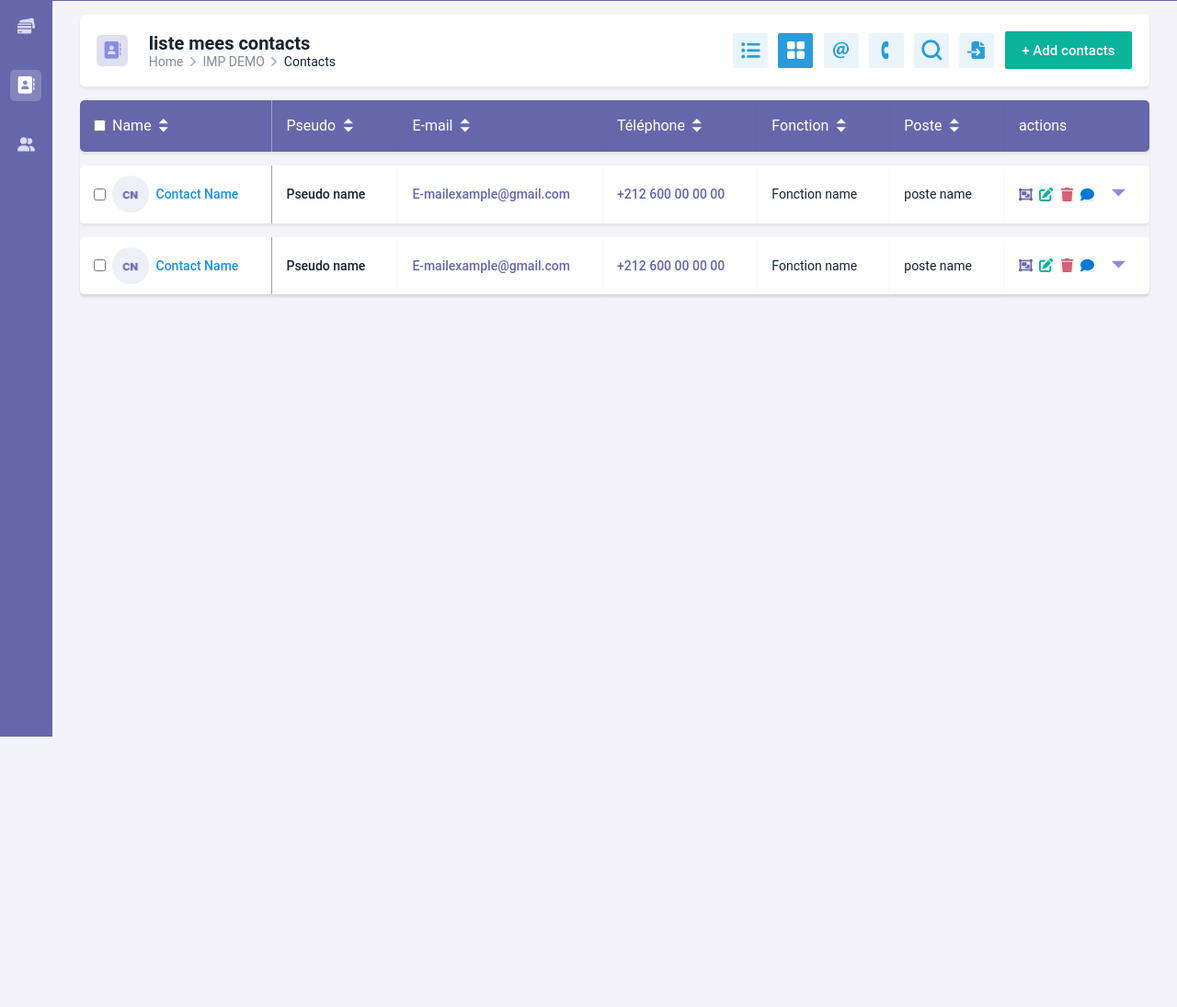
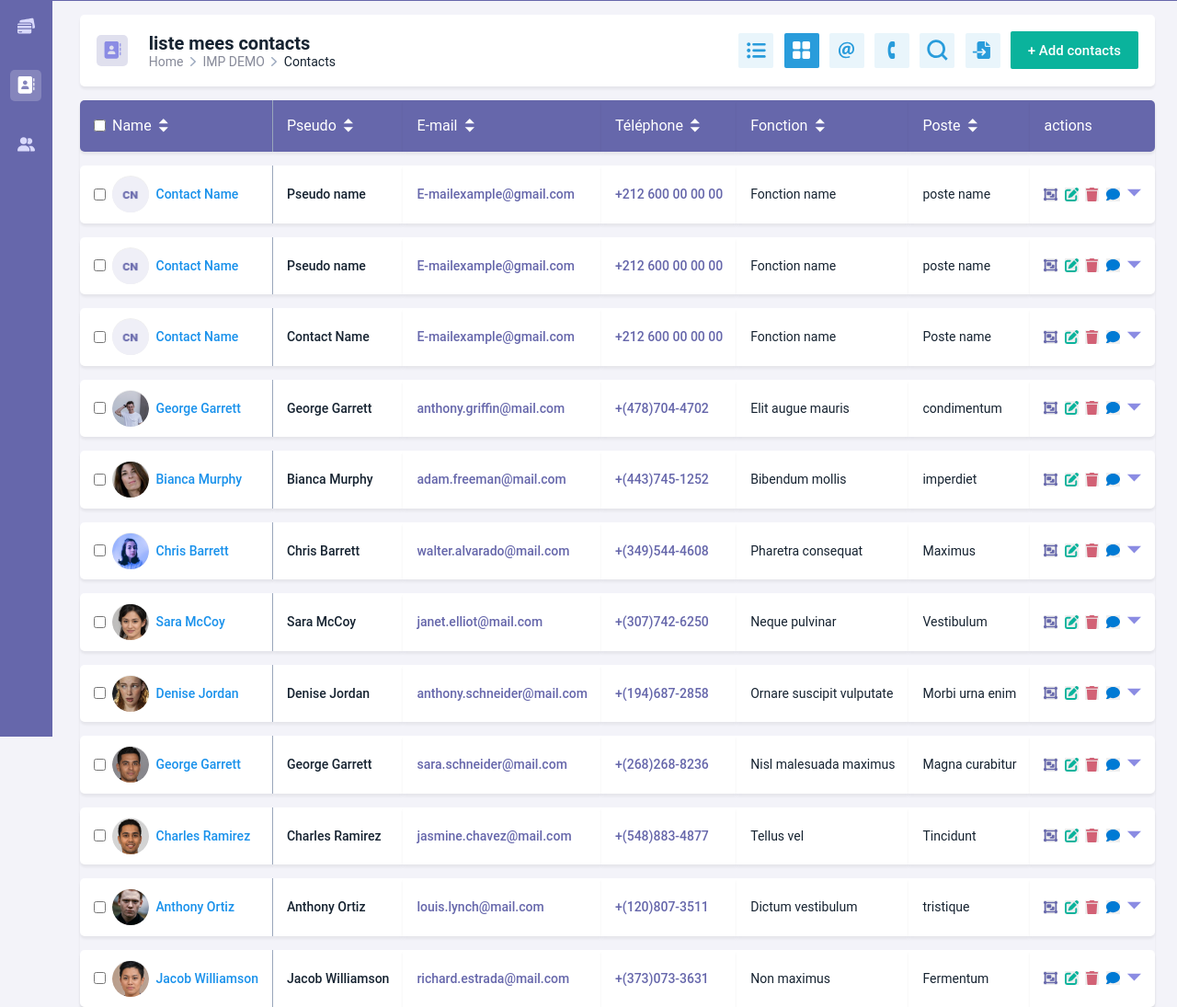
Before and after one commit to polymahh/test-contact-plus, a plain HTML site: page contacts.html in a window 1280 px wide. Shown: the part 78-1173 px from the top of the page at 92% size. Before the commit the page ends 879 px from the top, so only its background shows below. Drawn offline with Linux system fonts and the light colour scheme.

Commit message:
adding users

```diff
--- a/contact.js
+++ b/contact.js
@@ -1,3 +1,85 @@
+const cotactContainner = document.querySelector(".contacts-row");
+let userRows = users.map((user) => {
+  const name = document.createElement("div");
+  name.classList.add("cell", "row", "name");
+  name.innerHTML = `<input type="checkbox" name="" id="">
+                    <button><img src="${user.image}" alt=""></button>
+                    <span>${user.name}</span>`;
+  const pseudo = document.createElement("div");
+  pseudo.classList.add("cell", "row", "pseudo");
+  pseudo.innerHTML = `<span>${user.name}</span>`;
+  const email = document.createElement("div");
+  email.classList.add("cell", "row", "email");
+  email.innerHTML = `<span>${user.email}</span>`;
+  const phone = document.createElement("div");
+  phone.classList.add("cell", "row", "telephone");
+  phone.innerHTML = `<span>${user.phone}</span>`;
+  const entreprise = document.createElement("div");
+  entreprise.classList.add("cell", "row", "entreprise");
+  entreprise.innerHTML = `<span>${user.entreprise}</span>`;
+  const fonction = document.createElement("div");
+  fonction.classList.add("cell", "row", "fonction");
+  fonction.innerHTML = `<span>${user.fonction}</span>`;
+  const poste = document.createElement("div");
+  poste.classList.add("cell", "row", "poste");
+  poste.innerHTML = `<span>${user.poste}</span>`;
+  const pays = document.createElement("div");
+  pays.classList.add("cell", "row", "pays");
+  pays.innerHTML = `<span>${user.pays}</span>`;
+  const actions = document.createElement("div");
+  actions.classList.add("cell", "row", "actions");
+  actions.innerHTML = `<Button class="action group"><img src="images/contacts/group.svg" alt=""></Button>
+                      <Button class="action edit"><img src="images/contacts/edit.svg" alt=""></Button>
+                      <Button class="action delete"><img src="images/contacts/delete.svg" alt=""></Button>
+                      <Button class="action msg"><img src="images/contacts/msg.svg" alt=""></Button>
+                      <Button class="action show more"><img src="images/contacts/arrow-dropdown.svg" alt=""></Button>`;
+  const subContact = document.createElement("div");
+  subContact.classList.add("sub-contact");
+  subContact.innerHTML = `
+    <div class="sub sub-pseudo">
+        <span class="title">Pseudo:</span>
+        <span>${user.name}</span>
+    </div>
+    <div  class="sub sub-email">
+        <span class="title">E-mail:</span>
+        <span>${user.email}</span>
+    </div>
+    <div  class="sub sub-telephone">
+        <span class="title">Téléphone:</span>
+        <span>${user.phone}</span>
+    </div>
+    <div  class="sub sub-entreprise">
+        <span class="title">Entreprise:</span>
+        <span>${user.entreprise}</span>
+    </div>
+    <div  class="sub sub-fonction">
+        <span class="title">Fonction:</span>
+        <span>${user.fonction}</span>
+    </div>
+    <div  class="sub sub-poste">
+        <span class="title">Poste:</span>
+        <span>${user.poste}</span>
+    </div>
+    <div  class="sub sub-pays">
+        <span class="title">pays:</span>
+        <span>${user.pays}</span>
+    </div>
+  `;
+
+  cotactContainner.append(
+    name,
+    pseudo,
+    email,
+    phone,
+    entreprise,
+    fonction,
+    poste,
+    pays,
+    actions,
+    subContact
+  );
+});
+
 const showBtns = document.querySelectorAll(".show");
 
 showBtns.forEach((show) => {
--- a/contacts.css
+++ b/contacts.css
@@ -165,9 +165,6 @@ table {
 
 }
 
-
-
-
 .cell{
     display: flex;
     justify-content: left;
@@ -264,7 +261,6 @@ table {
     font-weight: var(--fw-regular);
     text-align: left;
     font-size: var(--fs-small);
-    transition: all 0.4s ease-in-out;
     z-index: 10;
     box-shadow: 0px 3px 3px rgba(0,0,0,0.06 );
     border-radius: var(--small-radius);
--- a/contacts.html
+++ b/contacts.html
@@ -7,6 +7,7 @@
     <title>Document</title>
     <link rel="stylesheet" href="style.css">
     <link rel="stylesheet" href="contacts.css">
+    <script src="users.js" ></script>
     <script src="contact.js" defer></script>
 </head>
 <body>
@@ -225,6 +226,9 @@
                 </div>
 
             </div>
+            <div>
+
+            </div>
 
 
 
--- /dev/null
+++ b/users.js
@@ -0,0 +1,112 @@
+const users = [
+  {
+    image: "images/contacts/avatars/cn.png",
+    name: "Contact Name",
+    pseudo: "Pseudo name",
+    email: "E-mailexample@gmail.com",
+    phone: "+212 600 00 00 00",
+    entreprise: "Company name",
+    fonction: "Fonction name",
+    poste: "Poste name",
+    pays: "Maroc",
+  },
+  {
+    image: "images/contacts/avatars/george.png",
+    name: "George Garrett",
+    pseudo: "George Garrett",
+    email: "anthony.griffin@mail.com",
+    phone: "+(478)704-4702",
+    entreprise: "Ultricies ultrices vulputate",
+    fonction: "Elit augue mauris",
+    poste: "condimentum",
+    pays: "Austria",
+  },
+  {
+    image: "images/contacts/avatars/bianca.png",
+    name: "Bianca Murphy",
+    pseudo: "Bianca Murphy",
+    email: "adam.freeman@mail.com",
+    phone: "+(443)745-1252",
+    entreprise: "Gravida neque",
+    fonction: "Bibendum mollis",
+    poste: "imperdiet",
+    pays: "Liechtenstein",
+  },
+  {
+    image: "images/contacts/avatars/chris.png",
+    name: "Chris Barrett",
+    pseudo: "Chris Barrett",
+    email: "walter.alvarado@mail.com",
+    phone: "+(349)544-4608",
+    entreprise: "Enim tincidunt",
+    fonction: "Pharetra consequat",
+    poste: "Maximus",
+    pays: "Jordan",
+  },
+  {
+    image: "images/contacts/avatars/sara.png",
+    name: "Sara McCoy",
+    pseudo: "Sara McCoy",
+    email: "janet.elliot@mail.com",
+    phone: "+(307)742-6250",
+    entreprise: "Curabitur enim tincidunt",
+    fonction: "Neque pulvinar",
+    poste: "Vestibulum",
+    pays: "Gambia",
+  },
+  {
+    image: "images/contacts/avatars/denise.png",
+    name: "Denise Jordan",
+    pseudo: "Denise Jordan",
+    email: "anthony.schneider@mail.com",
+    phone: "+(194)687-2858",
+    entreprise: "Eget vehicula tempor",
+    fonction: "Ornare suscipit vulputate",
+    poste: "Morbi urna enim",
+    pays: "Virgin Islands",
+  },
+  {
+    image: "images/contacts/avatars/george2.png",
+    name: "George Garrett",
+    pseudo: "George Garrett",
+    email: "sara.schneider@mail.com",
+    phone: "+(268)268-8236",
+    entreprise: "Praesent auctor nulla",
+    fonction: "Nisl malesuada maximus",
+    poste: "Magna curabitur",
+    pays: "Kuwait",
+  },
+  {
+    image: "images/contacts/avatars/charles.png",
+    name: "Charles Ramirez",
+    pseudo: "Charles Ramirez",
+    email: "jasmine.chavez@mail.com",
+    phone: "+(548)883-4877",
+    entreprise: "Velit interdum",
+    fonction: "Tellus vel",
+    poste: "Tincidunt",
+    pays: "Comoros",
+  },
+  {
+    image: "images/contacts/avatars/anthony.png",
+    name: "Anthony Ortiz",
+    pseudo: "Anthony Ortiz",
+    email: "louis.lynch@mail.com",
+    phone: "+(120)807-3511",
+    entreprise: "Commodo faucibus",
+    fonction: "Dictum vestibulum",
+    poste: "tristique",
+    pays: "Estonia",
+  },
+  {
+    image: "images/contacts/avatars/jacob.png",
+    name: "Jacob Williamson",
+    pseudo: "Jacob Williamson",
+    email: "richard.estrada@mail.com",
+    phone: "+(373)073-3631",
+    entreprise: "Convallis lacinia metus",
+    fonction: "Non maximus",
+    poste: "Fermentum",
+    pays: "Bahrain",
+  },
+];
```
